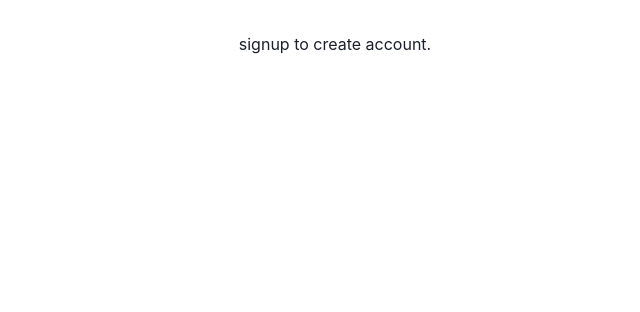
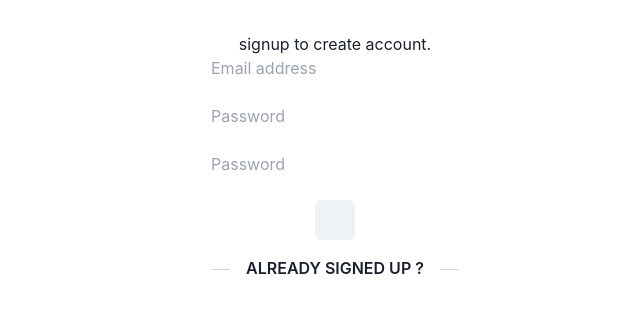
Before and after one commit to lab-link/lab-link-web-app, a React (Vite) app: page / in a window 1280 px wide. Shown: the top 312 px of the page, without its empty margins (305-945 px from the left). Built offline with nearby package versions, Linux system fonts and the light colour scheme; no server answers.

Commit message:
signup form added

```diff
--- a/src/context/auth.js
+++ b/src/context/auth.jsx
@@ -3,8 +3,8 @@ import {
     signInWithEmailAndPassword,
     signOut,
     onAuthStateChanged,
-    User,
-    UserCredential
+    // User,
+    // UserCredential
   } from 'firebase/auth'
 
   import React, {
@@ -16,14 +16,15 @@ import {
   } from 'react'
   import { auth } from '../services/firebaseConfig.js'
 
-  const AuthContext = createContext<AuthInterface>({
+  const AuthContext = createContext({
     signup: () => undefined,
     login: () => undefined,
     logout: () => undefined
   })
 
   const AuthProvider = ({ children })  => {
-    const [currentUser, setCurrentUser] = useState<User | null>(null)
+    // <User | null>
+    const [currentUser, setCurrentUser] = useState(null)
     const [loading, setLoading] = useState(true)
 
     const signup = ({
--- a/src/pages/auth/login.jsx
+++ b/src/pages/auth/login.jsx
@@ -1,4 +1,4 @@
-import { useAuth } from "contexts/auth";
+import { useAuth } from "../../context/auth.jsx";
 import React, { FormEvent, useState } from "react";
 import { useNavigate, NavLink } from "react-router-dom";
 import { Button, Stack } from "@chakra-ui/react";
--- a/src/pages/auth/signup.jsx
+++ b/src/pages/auth/signup.jsx
@@ -1,11 +1,100 @@
+import { useAuth } from "../../context/auth.jsx";
+import React, { FormEvent, useState } from "react";
+import { useNavigate, NavLink } from "react-router-dom";
+import { Button, Stack } from "@chakra-ui/react";
+export default function Signup() {
+  const emailRef = React.createRef();
+  const passwordRef = React.createRef();
+  const passwordConfirmRef = React.createRef();
+  const auth = useAuth();
+//   const theme = useTheme();
+  const [error, setError] = useState("");
+  const [loading, setLoading] = useState(false);
 
+  //e=: FormEvent<HTMLFormElement>
+  const handleSubmit = async (e) => {
+    e.preventDefault();
+    if (passwordRef.current?.value !== passwordConfirmRef.current?.value) {
+      return setError("Passwords do not match");
+    }
 
+    try {
+      setError("");
+      setLoading(true);
+      console.log("------");
+      console.log(emailRef.current?.value);
+      console.log(passwordRef.current?.value);
 
-export default function Signup(){
-    return <div>
-        signup to create account.
-        <form action="" onSubmit={()=>{}}>
+      await auth.signup({
+        email: emailRef.current?.value,
+        password: passwordRef.current?.value,
+      });
+    } catch {
+      setError("Failed to create an account");
+    }
+    setLoading(false);
+  };
+
+  return (
+    <div>
+      signup to create account.
+      <form action="" onSubmit={() => {}}>
         {/* //TODO finish the login page. */}
+        <form action="" onSubmit={handleSubmit}>
+            {/* email input */}
+            <div className="mb-6">
+              <input
+                type="text"
+                name="email"
+                id="email"
+                className={""}
+                placeholder="Email address"
+                ref={emailRef}
+                required
+              />
+            </div>
+            {/* password input */}
+            <div className="mb-6">
+              <input
+                type="password"
+                name="password"
+                id="password"
+                //inputstyle
+                className={""}
+                placeholder="Password"
+                ref={passwordRef}
+                required
+              />
+            </div>
+            {/* password confirmation */}
+            <div className="mb-6">
+              <input
+                type="password"
+                name="password-confirm"
+                id="password-confirm"
+                className={"inputStyle"}
+                placeholder="Password"
+                ref={passwordConfirmRef}
+                required
+              />
+            </div>
+            <Button
+              value="SIGN UP"
+              disabled={loading}
+              onClick={() => null}
+              isExpanded={true}
+              type="submit"
+            />
+            <div className="my-4 flex items-center before:mt-0.5 before:flex-1 before:border-t before:border-gray-300 after:mt-0.5 after:flex-1 after:border-t after:border-gray-300">
+              <p className="text-primaryDark mx-4 mb-0 text-center font-semibold">
+                ALREADY SIGNED UP ?
+              </p>
+            </div>
+            {/* <NavLink to="/login">
+              <Button value="LOGIN" onClick={() => null} isExpanded={true} />
+            </NavLink> */}
+          </form>
       </form>
     </div>
+  );
 }
--- a/src/services/firebaseConfig.js
+++ b/src/services/firebaseConfig.js
@@ -8,13 +8,13 @@ import { getAuth } from "firebase/auth";
 // Your web app's Firebase configuration
 // For Firebase JS SDK v7.20.0 and later, measurementId is optional
 const firebaseConfig = {
-  apiKey: import.meta.env.VITE_FIREBASE_API_KEY_DEV,
-  authDomain: import.meta.env.VITE_FIREBASE_AUTH_DOMAIN_DEV,
-  projectId: import.meta.env.VITE_FIREBASE_PROJECT_ID_DEV,
-  storageBucket: import.meta.env.VITE_FIREBASE_STORAGE_BUCKET_DEV,
-  messagingSenderId: import.meta.env.VITE_FIREBASE_MESSAGING_SENDER_ID_DEV,
-  appId: import.meta.env.VITE_FIREBASE_APP_ID_DEV,
-  measurementId: import.meta.env.VITE_FIREBASE_MEASUREMENT_ID_DEV,
+  apiKey: import.meta.env.VITE_FIREBASE_API_KEY,
+  authDomain: import.meta.env.VITE_FIREBASE_AUTH_DOMAIN,
+  projectId: import.meta.env.VITE_FIREBASE_PROJECT_ID,
+  storageBucket: import.meta.env.VITE_FIREBASE_STORAGE_BUCKET,
+  messagingSenderId: import.meta.env.VITE_FIREBASE_MESSAGING_SENDER_ID,
+  appId: import.meta.env.VITE_FIREBASE_APP_ID,
+  measurementId: import.meta.env.VITE_FIREBASE_MEASUREMENT_ID,
 };
 
 // Initialize Firebase
```
Also changed, not shown: src/main.jsx (+5 -4 lines), 1 other file (tests, documents, lock files or other folders).
